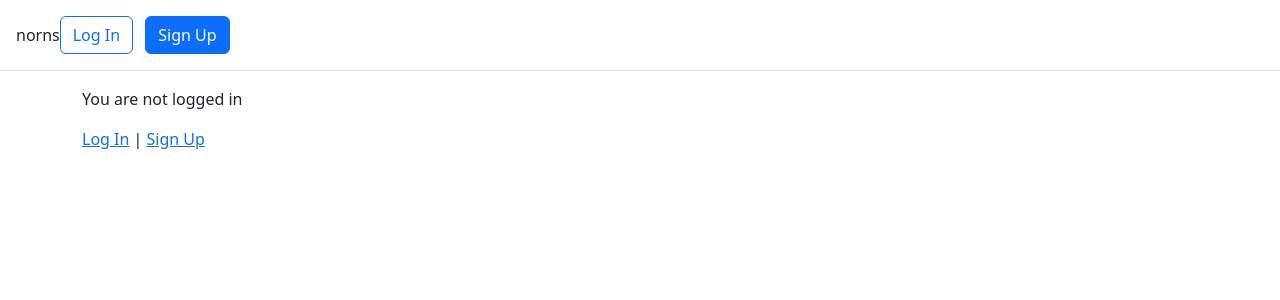
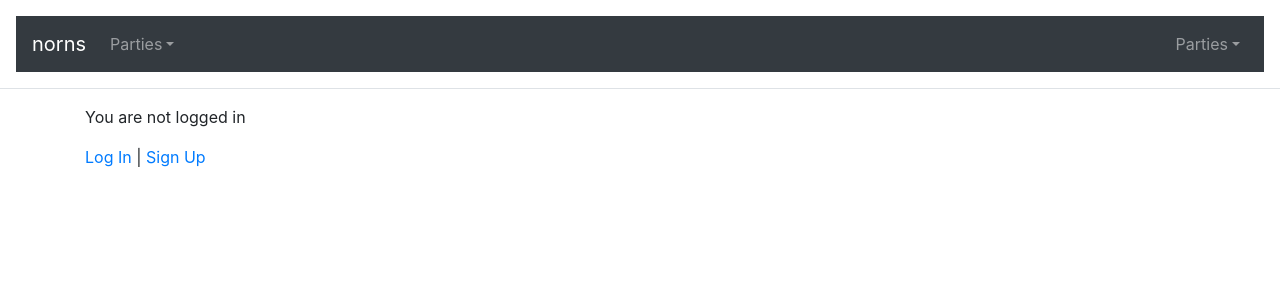
Before and after one commit to norns-dev/norns, a Django app: page / in a window 1280 px wide. Shown: the top 300 px of the page. Run offline with Django 4.2, Linux system fonts and the light colour scheme; parts of the project's set-up code (start-up, migrations or seed data) failed here and were passed over; some libraries are stand-ins or nearby versions.

Commit message:
Improved formatting and style of navbar (#43)

```diff
--- a/templates/base.html
+++ b/templates/base.html
@@ -12,55 +12,57 @@
         <meta name="viewport"
               content="width=device-width, initial-scale=1, shrink-to-fit=no">
         <!-- Bootstrap CSS -->
-        <link href="https://cdn.jsdelivr.net/npm/bootstrap@5.2.3/dist/css/bootstrap.min.css"
-              rel="stylesheet"
-              integrity="sha384-rbsA2VBKQhggwzxH7pPCaAqO46MgnOM80zW1RWuH61DGLwZJEdK2Kadq2F9CUG65"
+        <link rel="stylesheet"
+              href="https://cdn.jsdelivr.net/npm/bootstrap@4.0.0/dist/css/bootstrap.min.css"
+              integrity="sha384-Gn5384xqQ1aoWXA+058RXPxPg6fy4IWvTNh0E263XmFcJlSAwiGgFAW/dAiS6JXm"
               crossorigin="anonymous">
     </head>
     <body>
         <header class="p-3 mb-3 border-bottom">
-            <div class="d-flex flex-wrap align-items-center justify-content-center justify-content-lg-start">
-                <a class="navbar-brand" href="{% url 'home' %}">norns</a>
-                <ul class="nav col-12 col-lg-auto me-lg-auto mb-2 justify-content-center mb-md-0">
-                    {% if user.is_authenticated %}
+            <nav class="navbar navbar-expand-lg navbar-dark bg-dark">
+                <a class="navbar-brand" href="#">norns</a>
+                <button class="navbar-toggler"
+                        type="button"
+                        data-toggle="collapse"
+                        data-target="#navbarSupportedContent"
+                        aria-controls="navbarSupportedContent"
+                        aria-expanded="false"
+                        aria-label="Toggle navigation">
+                    <span class="navbar-toggler-icon"></span>
+                </button>
+                <div class="collapse navbar-collapse" id="navbarSupportedContent">
+                    <ul class="navbar-nav mr-auto">
+                        <li class="nav-item dropdown">
+                            <a class="nav-link dropdown-toggle"
+                               href="#"
+                               id="partyDropdown"
+                               role="button"
+                               data-toggle="dropdown"
+                               aria-haspopup="true"
+                               aria-expanded="false">Parties</a>
+                            <div class="dropdown-menu" aria-labelledby="partyDropdown">
+                                <a class="dropdown-item" href="#">Owned</a>
+                                <a class="dropdown-item" href="#">Joined</a>
+                            </div>
+                        </li>
                     </ul>
-                    <div class="dropdown text-end">
-                        <a href="#"
-                           class="d-block link-dark text-decoration-none dropdown-toggle"
-                           id="dropdownUser1"
-                           data-bs-toggle="dropdown"
-                           aria-expanded="false">Parties</a>
-                        <ul class="dropdown-menu text-small" aria-labelledby="dropdownUser1">
-                            <li>
-                                <a class="dropdown-item" href="{% url 'party_list_owned' %}">Owned</a>
-                            </li>
-                            <li>
-                                <a class="dropdown-item" href="{% url 'party_list_joined' %}">Joined</a>
-                            </li>
-                        </ul>
-                    </div>
-                    <div class="dropdown text-end">
-                        <a href="#"
-                           class="d-block link-dark text-decoration-none dropdown-toggle"
-                           id="dropdownUser1"
-                           data-bs-toggle="dropdown"
-                           aria-expanded="false">{{ user.username }}</a>
-                        <ul class="dropdown-menu text-small" aria-labelledby="dropdownUser1">
-                            <li>
-                                <a class="dropdown-item" href="{% url 'password_change' %}">Change password</a>
-                            </li>
-                            <li>
-                                <a class="dropdown-item" href="{% url 'logout' %}">Log Out</a>
-                            </li>
-                        </ul>
-                    </div>
-                {% else %}
-                    <div class="text-end">
-                        <a href="{% url 'login' %}" class="btn btn-outline-primary me-2">Log In</a>
-                        <a href="{% url 'signup' %}" class="btn btn-primary">Sign Up</a>
-                    </div>
-                {% endif %}
-            </div>
+                    <ul class="navbar-nav mr-right">
+                        <li class="nav-item dropdown">
+                            <a class="nav-link dropdown-toggle"
+                               href="#"
+                               id="userDropdown"
+                               role="button"
+                               data-toggle="dropdown"
+                               aria-haspopup="true"
+                               aria-expanded="false">Parties</a>
+                            <div class="dropdown-menu" aria-labelledby="userDropdown">
+                                <a class="dropdown-item" href="#">Change Password</a>
+                                <a class="dropdown-item" href="#">Log Out</a>
+                            </div>
+                        </li>
+                    </ul>
+                </div>
+            </nav>
         </header>
         <main>
             <div class="container">
@@ -69,8 +71,14 @@
             </div>
         </main>
         <!-- Bootstrap JavaScript Bundle -->
-        <script src="https://cdn.jsdelivr.net/npm/bootstrap@5.2.3/dist/js/bootstrap.bundle.min.js"
-                integrity="sha384-kenU1KFdBIe4zVF0s0G1M5b4hcpxyD9F7jL+jjXkk+Q2h455rYXK/7HAuoJl+0I4"
+        <script src="https://code.jquery.com/jquery-3.2.1.slim.min.js"
+                integrity="sha384-KJ3o2DKtIkvYIK3UENzmM7KCkRr/rE9/Qpg6aAZGJwFDMVNA/GpGFF93hXpG5KkN"
+                crossorigin="anonymous"></script>
+        <script src="https://cdn.jsdelivr.net/npm/popper.js@1.12.9/dist/umd/popper.min.js"
+                integrity="sha384-ApNbgh9B+Y1QKtv3Rn7W3mgPxhU9K/ScQsAP7hUibX39j7fakFPskvXusvfa0b4Q"
+                crossorigin="anonymous"></script>
+        <script src="https://cdn.jsdelivr.net/npm/bootstrap@4.0.0/dist/js/bootstrap.min.js"
+                integrity="sha384-JZR6Spejh4U02d8jOt6vLEHfe/JQGiRRSQQxSfFWpi1MquVdAyjUar5+76PVCmYl"
                 crossorigin="anonymous"></script>
     </body>
 </html>
```
